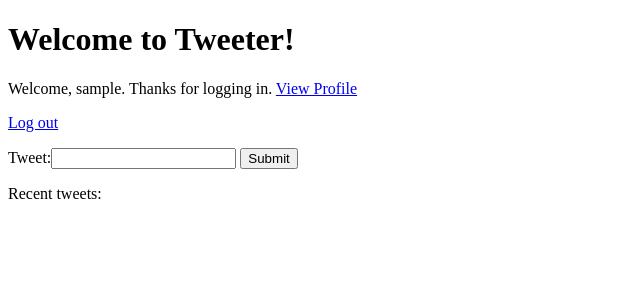
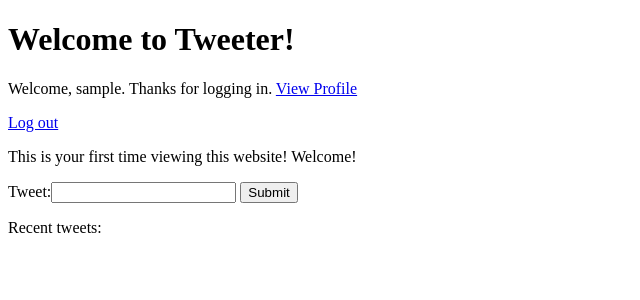
Before and after one commit to singingwolfboy/utaustin-django-example, a Django app: page / in a window 1280 px wide. Shown: the top 300 px of the page, without its empty margins (0-640 px from the left). Run offline with Django 3.2, Linux system fonts and the light colour scheme; the visitor is signed in with stand-in values (Sample User, id 1); data that the repository does not hold is empty.

Commit message:
Using django sessions

```diff
--- a/tweeter/templates/home_page.html
+++ b/tweeter/templates/home_page.html
@@ -13,6 +13,10 @@
     <p>Welcome, new user.
       <a href="{% url 'login' %}">Please log in.</a>
     </p>
+  {% endif %}
+
+  {% if is_first_time %}
+    <p>This is your first time viewing this website! Welcome!</p>
   {% endif %}
 
   <form action="{% url 'new_tweet' %}?next={{ request.path }}" method="POST">
--- a/tweeter/views.py
+++ b/tweeter/views.py
@@ -20,9 +20,12 @@ from tweeter.forms import TweetForm, UserProfileForm, SearchForm
 def home_page(request):
     form = TweetForm()
     recent_tweets = Tweet.objects.order_by('-created_at').all()[:5]
+    is_first_time = not request.session.get("seen_before", False)
+    request.session["seen_before"] = True
     context = {
         "recent_tweets": recent_tweets,
         "form": form,
+        "is_first_time": is_first_time,
     }
     return render(request, "home_page.html", context)
 
```
